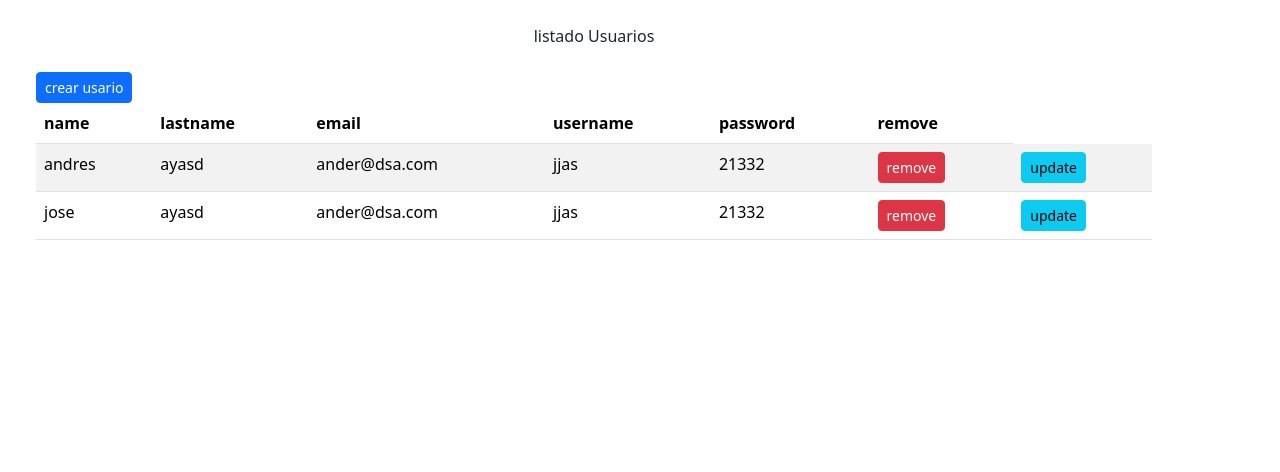
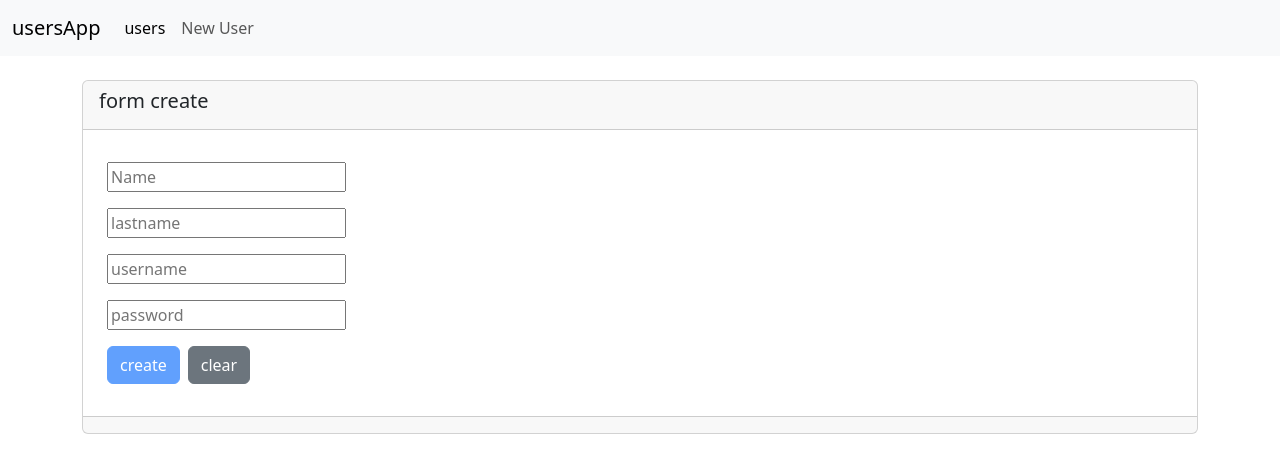
Before and after one commit to JJAS-DEV/SistemaDEInventario-Frontend, an Angular app: page /users/create in a window 1280 px wide. Before the commit this address led to /. Shown: the top 472 px of the page. Built offline with nearby package versions, Linux system fonts and the light colour scheme.

Commit message:
seccion_8Rutas

```diff
--- a/src/app/app.routes.ts
+++ b/src/app/app.routes.ts
@@ -1,3 +1,33 @@
 import { Routes } from '@angular/router';
+import { UserComponent } from './components/user/user.component';
+import { UserFormComponent } from './components/user-form/user-form.component';
 
-export const routes: Routes = [];
+export const routes: Routes = [
+
+
+  {
+
+    path:'',
+    pathMatch:'full',
+    redirectTo:'/users'
+  },
+
+    {path:'users',
+
+
+    component:UserComponent,
+
+
+},
+
+{
+    path:'users/create',
+    component:UserFormComponent,
+},
+{
+    path:'users/edit/:id',
+    component:UserFormComponent,
+}
+
+
+];
--- /dev/null
+++ b/src/app/components/navbar/navbar.component.html
@@ -0,0 +1,23 @@
+<nav class="navbar navbar-expand-lg bg-body-tertiary">
+    <div class="container-fluid">
+      <button class="navbar-toggler" type="button" data-bs-toggle="collapse" data-bs-target="#navbarTogglerDemo03" aria-controls="navbarTogglerDemo03" aria-expanded="false" aria-label="Toggle navigation">
+        <span class="navbar-toggler-icon"></span>
+      </button>
+      <a class="navbar-brand" href="#">usersApp</a>
+      <div class="collapse navbar-collapse" id="navbarTogglerDemo03">
+        <ul class="navbar-nav me-auto mb-2 mb-lg-0">
+          <li class="nav-item">
+            <a class="nav-link active" aria-current="page" [routerLink]="['/users']"
+            [state]="{users}"
+            >users</a>
+          </li>
+          <li class="nav-item">
+            <a class="nav-link"[routerLink]="['/users/create']">New User</a>
+          </li>
+          <li class="nav-item">
+          </li>
+        </ul>
+
+      </div>
+    </div>
+  </nav>
--- a/src/app/components/user-app.component.html
+++ b/src/app/components/user-app.component.html
@@ -1,47 +1,11 @@
-<div class="container m-4" style="text-align: center;"> {{title}}</div>
-<div class="container m-4">
-    <button class="btn btn-primary btn-sm" (click)="setOpen()">
+<navbar [users]="users">
 
-        {{open==true? 'cerrar form':'crear usario'}}
+</navbar>
 
-    </button>
+<div class="container my-4">
 
-<div >
+    <router-outlet>
 
-
-
-
-
-
-            <user [users]="users" (idUserEventEmitter)="removeUser($event)"
-
-            (selectdUserEvenEmitter)="setSelectedUser($event)"/>
-
-
-
-
-
-
+    </router-outlet>
 
 </div>
-
-
-</div>
-@if(open){
-    <div class="abrir-modal animacion fadeIn">
-        <user-form
-
-        [user]="userSelected"
-
-        (newUserEventEmitter)="addUser($event)"
-        (OpenEvenEmitter)="setOpen()"
-
-
-        ></user-form>
-
-    </div>
-
-
-
-
-}
--- a/src/app/components/user-app.component.ts
+++ b/src/app/components/user-app.component.ts
@@ -5,18 +5,19 @@ import { UserService } from '../services/user.service';
 import { UserComponent } from './user/user.component';
 import { UserFormComponent } from './user-form/user-form.component';
 import Swal from 'sweetalert2'
+import { RouterOutlet } from '@angular/router';
+import { NavbarComponent } from './navbar/navbar.component';
 
 @Component({
   selector: 'user-app',
   standalone: true,
-  imports: [UserComponent,UserFormComponent],
+  imports: [RouterOutlet,NavbarComponent ],
   templateUrl: './user-app.component.html',
   styleUrl:  './user-app.component.css'
 })
 export class UserAppComponent implements OnInit {
   open:boolean=false;
-  title:string ="listado Usuarios";
-  users:User []=[];
+   users:User []=[];
   userSelected:User;
   constructor(private service:UserService){
     this.userSelected=new User();
--- a/src/app/components/user-form/user-form.component.html
+++ b/src/app/components/user-form/user-form.component.html
@@ -1,13 +1,12 @@
 
 
- <div class="modal" tabindex="-1" style="display: block;">
-    <div class="modal-dialog">
-      <div class="modal-content">
-        <div class="modal-header">
-          <h5 class="modal-title">form            {{(user.id>0)? 'update':'create'}}         </h5>
-          <button type="button" class="btn-close" data-bs-dismiss="modal" aria-label="Close" (click)="onOpen()"></button>
+ <div class="card" >
+    <div class="card-dialog">
+      <div class="card-content">
+        <div class="card-header">
+          <h5 class="card-title">form            {{(user.id>0)? 'update':'create'}}         </h5>
         </div>
-        <div class="modal-body">
+        <div class="card-body">
 
   <form (ngSubmit)="onSubmit(userForm)" class="m-2" #userForm="ngForm">
 
@@ -149,10 +148,8 @@
 
  </form>
         </div>
-        <div class="modal-footer">
-          <button type="button" class="btn btn-secondary" data-bs-dismiss="modal"
+        <div class="card-footer">
 
-          (click)="onOpen()">Close</button>
         </div>
       </div>
     </div>
--- a/src/app/components/user-form/user-form.component.ts
+++ b/src/app/components/user-form/user-form.component.ts
@@ -4,6 +4,9 @@ import { User } from '../../models/user';
 
 
 import { CommonModule } from '@angular/common';
+import { UserService } from '../../services/user.service';
+import { SharingDataService } from '../../services/sharing-data.service';
+import { Router } from '@angular/router';
 
 @Component({
   selector: 'user-form',
@@ -12,21 +15,25 @@ import { CommonModule } from '@angular/common';
   templateUrl: './user-form.component.html',
 })
 export class UserFormComponent {
+  user: User;
 
-  @Input() user: User;
-   @Output() OpenEvenEmitter= new EventEmitter();
+  constructor(
+    private router: Router,
+    private sharingData: SharingDataService) {
 
-  @Output() newUserEventEmitter: EventEmitter<User>= new EventEmitter();
+    if (this.router.getCurrentNavigation()?.extras.state) {
+      this.user = this.router.getCurrentNavigation()?.extras.state!['user'];
+    } else {
+      this.user = new User();
+    }
+  }
 
-constructor(){
-  this.user=new User();
-}
 
 
 onSubmit(userForm:NgForm):void{
 
 if(userForm.valid)  {
-  this.newUserEventEmitter.emit(this.user);
+  this.sharingData.newUserEventEmitter.emit(this.user);
   console.log(this.user);
 }
 
@@ -43,9 +50,7 @@ userForm.resetForm();
    }
 
 
-   onOpen(){
-    this.OpenEvenEmitter.emit();
-   }
+
 
 
 }
--- a/src/app/components/user/user.component.html
+++ b/src/app/components/user/user.component.html
@@ -1,3 +1,12 @@
+<h3>
+    {{title}}
+</h3>
+
+   <button type="button" class="btn btn-primary" [routerLink]="['/users/create']">
+        crear usuario
+
+
+    </button>
 
 @if(users.length==0){
     <div class="alert alert-warning "> No hay registros en el sistemas¡</div>
--- a/src/app/components/user/user.component.ts
+++ b/src/app/components/user/user.component.ts
@@ -1,30 +1,45 @@
 import { Component, Input, Output,EventEmitter } from '@angular/core';
 import { User } from '../../models/user';
+import { UserService } from '../../services/user.service';
+import { SharingDataService } from '../../services/sharing-data.service';
+import { Router, RouterModule } from '@angular/router';
 
 @Component({
   selector: 'user',
   standalone: true,
-  imports: [],
+  imports: [RouterModule],
   templateUrl: './user.component.html',
 })
 
 export class UserComponent {
 
-  @Input() users:User[]=[];
+ title: string = 'Listado de usuarios!';
+
+   users: User[] = [];
+
+   constructor(
+    private service: UserService,
+    private sharingData: SharingDataService,
+    private router: Router) {
+    if (this.router.getCurrentNavigation()?.extras.state) {
+      this.users = this.router.getCurrentNavigation()?.extras.state!['users'];
+    } else {
+      this.service.findAll().subscribe(users => this.users = users);
+    }
+  }
 
 
-  @Output() idUserEventEmitter = new EventEmitter();
-  @Output() selectdUserEvenEmitter = new EventEmitter();
+
 
 
 
 
   onRemoveUser(id:number):void {
-    this.idUserEventEmitter.emit(id);
+    this.sharingData.idUserEventEmitter.emit(id);
   }
 
   onSelectedUser(user:User):void{
-    this.selectdUserEvenEmitter.emit(user);
+    this.sharingData.selectdUserEvenEmitter.emit(user);
   }
 
 
--- /dev/null
+++ b/src/app/services/sharing-data.service.ts
@@ -0,0 +1,27 @@
+import { EventEmitter, Injectable } from '@angular/core';
+import { User } from '../models/user';
+
+@Injectable({
+  providedIn: 'root'
+})
+export class SharingDataService {
+ private  _newUserEventEmitter: EventEmitter<User>= new EventEmitter();
+ private _idUserEventEmitter = new EventEmitter();
+ private _selectdUserEvenEmitter = new EventEmitter();
+
+
+  constructor() { }
+
+  get newUserEventEmitter(): EventEmitter <User>{
+    return this._newUserEventEmitter;
+  }
+
+  get idUserEventEmitter(): EventEmitter <number>{
+    return this._idUserEventEmitter;
+  }
+
+  get selectdUserEvenEmitter() : EventEmitter <User>{
+    return this._selectdUserEvenEmitter;
+  }
+
+}
```
Also changed, not shown: src/app/components/navbar/navbar.component.ts (added, +14 -0 lines).
